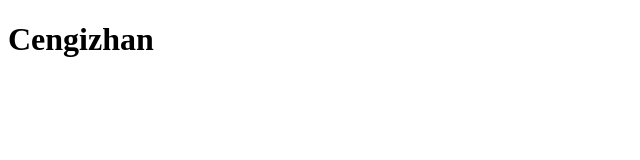
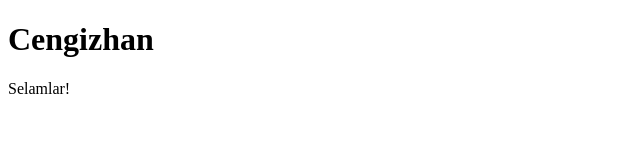
Before and after one commit to cengizhankose/git-github-2, a plain HTML site: page index.html in a window 1280 px wide. Shown: the full height of the page, 0-640 px from the left. Drawn offline with Linux system fonts and the light colour scheme.

Commit message:
add greetings

```diff
--- a/index.html
+++ b/index.html
@@ -5,5 +5,6 @@
   </head>
   <body>
     <h1>Cengizhan</h1>
+    <span>Selamlar!</span>
   </body>
 </html>
```
